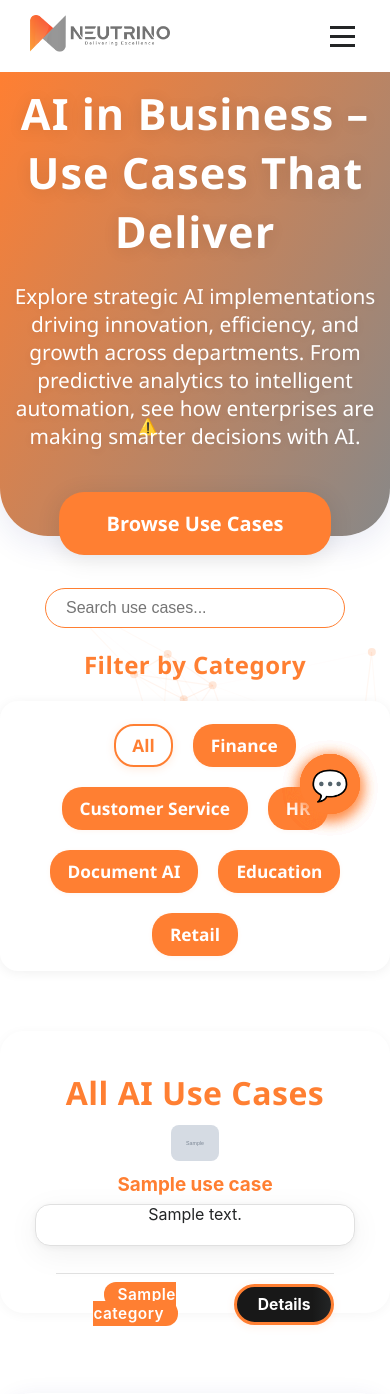
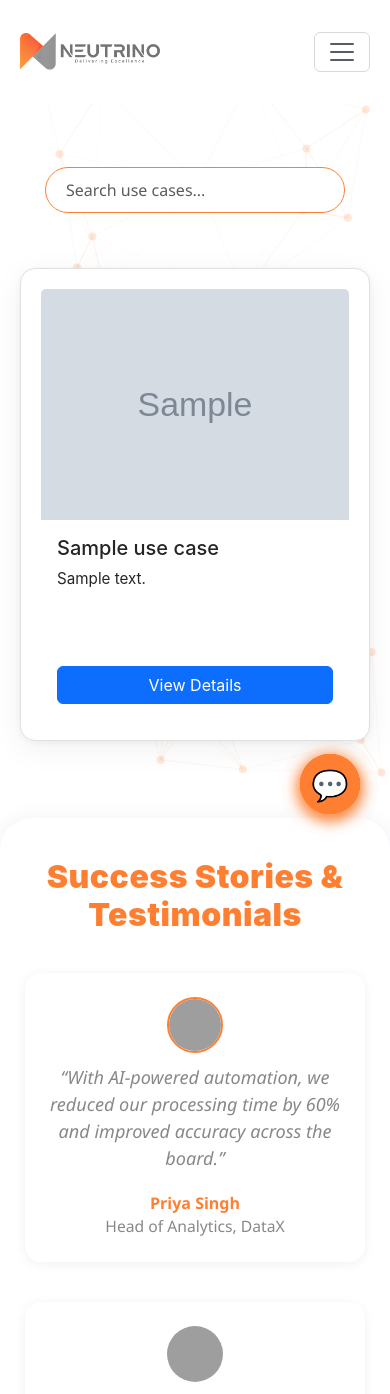
Before and after one commit to rahulmane27/ai-use-case-flask, a Flask app: template templates/use_cases.html in a window 390 px wide. Shown: the top 1394 px of the page. Run offline with Flask 3, Linux system fonts and the light colour scheme; the template is opened without the code that fills it: most values are stand-ins (such as "Sample title", 1, 10 or a date in 2020); grey boxes marked "Sample" are stand-in pictures; grey boxes are pictures that could not be loaded.

Commit message:
responsive

```diff
--- a/templates/index.html
+++ b/templates/index.html
@@ -6,6 +6,7 @@
     <title>AI & Innovation Foundry</title>
     <link href="https://fonts.googleapis.com/css2?family=Inter:wght@400;500;600;700;800&display=swap" rel="stylesheet">
     <link rel="stylesheet" href="https://cdnjs.cloudflare.com/ajax/libs/font-awesome/6.4.0/css/all.min.css">
+    <link href="https://cdn.jsdelivr.net/npm/bootstrap@5.3.0/dist/css/bootstrap.min.css" rel="stylesheet">
     <style>
         :root, [data-theme="light"] {
             --bg-color: #faf9f6;
@@ -806,7 +807,8 @@
     <script src="https://cdn.jsdelivr.net/npm/particles.js@2.0.0/particles.min.js"></script>
 </head>
 <body data-theme="light">
-    <div id="particles-js"></div>
+    <div class="container-fluid px-0">
+        <div id="particles-js"></div>
         <!-- Loading Animation Overlay -->
         <div class="loading-overlay" id="loadingOverlay">
             <video class="gif-animation" id="gifAnimation" autoplay muted playsinline>
--- a/templates/use_cases.html
+++ b/templates/use_cases.html
@@ -14,6 +14,8 @@
 
   <!-- Lottie -->
   <script src="https://unpkg.com/@lottiefiles/lottie-player@latest/dist/lottie-player.js"></script>
+
+  <link href="https://cdn.jsdelivr.net/npm/bootstrap@5.3.0/dist/css/bootstrap.min.css" rel="stylesheet">
 
   <style>
     * { margin: 0; padding: 0; box-sizing: border-box; }
@@ -615,101 +617,54 @@
   </style>
 </head>
 <body data-theme="light">
+  <div class="container-fluid px-0">
   <div id="particles-js"></div>
   <!-- Scroll Progress Bar -->
   <div class="scroll-progress" id="scrollProgress"></div>
   <!-- Toast Notification -->
   <div class="toast" id="toast"></div>
   <!-- Navigation -->
-  <nav>
-    <div class="nav-brand">
-      <a href="/use-cases" style="display:block;"><img src="{{ url_for('static', filename='images/logo.png') }}" alt="Logo" class="company-logo"></a>
-    </div>
-    <div class="mobile-menu-toggle" id="mobileMenuToggle">
-      <span></span>
-      <span></span>
-      <span></span>
-    </div>
-    <ul id="navMenu">
-      <li><a href="/">Home</a></li>
-      <li><a href="#about-section">About</a></li>
-      <li><a href="#usecases-section">Use Cases</a></li>
-      <li><a href="#contact-section">Contact</a></li>
-      <li><a href="#" id="loginNavLink">Login</a></li>
-      <li style="margin-left:auto;"><button class="theme-toggle" id="themeToggle" title="Toggle dark/light mode">🌓</button></li>
+  <nav class="navbar navbar-expand-lg navbar-light bg-white sticky-top">
+        <div class="container">
+            <a class="navbar-brand d-flex align-items-center" href="/">
+                <img src="/static/images/logo.png" class="company-logo img-fluid" alt="Logo">
+            </a>
+            <button class="navbar-toggler" type="button" data-bs-toggle="collapse" data-bs-target="#navbarNav" aria-controls="navbarNav" aria-expanded="false" aria-label="Toggle navigation">
+                <span class="navbar-toggler-icon"></span>
+            </button>
+            <div class="collapse navbar-collapse" id="navbarNav">
+                <ul class="navbar-nav ms-auto">
+                    <li class="nav-item"><a class="nav-link" href="/">Home</a></li>
+                    <li class="nav-item"><a class="nav-link" href="/use-cases">Use Cases</a></li>
+                    <li class="nav-item"><a class="nav-link" href="#contact">Contact</a></li>
                 </ul>
-  </nav>
-
-  <!-- Hero Section -->
-  <section class="hero-section" data-aos="fade-down" style="width:100vw;min-height:55vh;display:flex;flex-direction:column;align-items:center;justify-content:center;background:linear-gradient(120deg, var(--accent-orange) 0%, var(--accent-gray) 100%);border-radius:0 0 48px 48px;box-shadow:0 8px 32px 0 rgba(31,38,135,0.10);margin-bottom:2em;position:relative;">
-    <div style="z-index:2;max-width:700px;text-align:center;margin-top:60px;">
-      <h1 style="font-size:2.7rem;font-weight:800;color:#fff;letter-spacing:1px;margin-bottom:0.5em;text-shadow:0 2px 16px rgba(0,0,0,0.10);">AI in Business – Use Cases That Deliver</h1>
-      <p style="font-size:1.3rem;color:#fff;font-weight:500;text-shadow:0 2px 8px rgba(0,0,0,0.08);margin-bottom:2em;">Explore strategic AI implementations driving innovation, efficiency, and growth across departments. From predictive analytics to intelligent automation, see how enterprises are making smarter decisions with AI.</p>
-      <a href="#usecases-section" class="cta-btn" style="background:var(--accent-orange);color:#fff;border:none;border-radius:25px;padding:18px 48px;font-size:1.25rem;font-weight:bold;cursor:pointer;transition:background 0.2s,color 0.2s,transform 0.2s,box-shadow 0.2s;box-shadow:0 4px 24px rgba(0,0,0,0.10);text-decoration:none;margin-bottom:2.5em;display:inline-block;">Browse Use Cases</a>
-    </div>
-    <div style="position:absolute;right:32px;bottom:0;z-index:1;">
-    <lottie-player
-      src="https://assets2.lottiefiles.com/packages/lf20_4kx2q32n.json"
-      background="transparent"
-      speed="1"
-        style="width: 220px; height: 220px;"
-      loop
-      autoplay>
-    </lottie-player>
-  </div>
-  </section>
-
-  <!-- Search -->
-  <div class="search-container">
-    <input type="text" id="searchInput" placeholder="Search use cases...">
-  </div>
-
-  <!-- Filter Bar -->
-  <div style="max-width:900px;margin:0 auto 0.5em auto;" data-aos="fade-right">
-    <h2 style="text-align:center;font-size:1.5rem;font-weight:700;color:var(--accent-orange);margin-bottom:0.2em;letter-spacing:0.5px;">Filter by Category</h2>
-  <div class="filter-container">
-      <span style="margin-right:10px;display:flex;align-items:center;font-size:1.2em;color:var(--accent-orange);"><i class="fas fa-filter"></i></span>
-    <div class="filter-tag active" data-category="all">All</div>
-    <div class="filter-tag" data-category="finance">Finance</div>
-    <div class="filter-tag" data-category="customer-service">Customer Service</div>
-    <div class="filter-tag" data-category="hr">HR</div>
-    <div class="filter-tag" data-category="document">Document AI</div>
-    <div class="filter-tag" data-category="education">Education</div>
-    <div class="filter-tag" data-category="retail">Retail</div>
             </div>
         </div>
-
-  <!-- Use Case Grid -->
-  <section id="usecases-section" data-aos="fade-up" style="background:linear-gradient(120deg, var(--section-bg) 80%, #f7e9e1 120%);border-radius:24px;box-shadow:0 2px 12px rgba(0,0,0,0.04);padding:2.5em 0 2em 0;margin:2em 0;">
-    <h2 style="text-align:center;font-size:2rem;font-weight:700;color:var(--accent-orange);margin-bottom:1.2em;letter-spacing:0.5px;">All AI Use Cases</h2>
-    <div class="container" style="gap:2em 1.5em;">
-      {% if use_cases and use_cases|length > 0 %}
-    {% for uc in use_cases %}
-    <a href="{{ url_for('use_case_landing', use_case_id=loop.index0) }}" style="text-decoration: none; color: inherit;">
-          <div class="card scroll-fade-in" data-title="{{ uc.title }}" data-description="{{ uc.description }}" data-category="{{ uc.category }}">
-        <div class="card-inner">
-          <div class="card-front">
-            {% if uc.logo_url %}
-              <img src="{{ uc.logo_url }}" alt="Logo" style="max-width:48px;max-height:48px;margin-bottom:8px;border-radius:8px;object-fit:contain;background:#fff;" onerror="this.style.display='none'" />
-            {% else %}
-              <img src="{{ url_for('static', filename='images/logo.png') }}" alt="Default Logo" style="max-width:48px;max-height:48px;margin-bottom:8px;opacity:0.3;" />
-            {% endif %}
-                <h3 style="font-size:1.18em;font-weight:700;color:var(--accent-orange);margin-bottom:0.3em;">{{ uc.title }}</h3>
-                <p style="font-size:1em;color:var(--text-color);margin-bottom:0.7em;">{{ uc.description }}</p>
-                <div class="card-footer">
-                  <span class="card-category">{{ uc.category|capitalize }}</span>
-                  <a href="{{ url_for('use_case_landing', use_case_id=loop.index0) }}" class="details-btn">Details</a>
+    </nav>
+    <div class="container mt-4">
+        <div class="row justify-content-center">
+            <div class="col-12 col-md-8">
+                <div class="search-container mb-4">
+                    <input type="text" id="searchInput" placeholder="Search use cases..." class="form-control">
                 </div>
             </div>
         </div>
+        <div class="row">
+            {% for use_case in use_cases %}
+            <div class="col-12 col-sm-6 col-md-4 col-lg-3 mb-4">
+                <div class="card h-100">
+                    <img src="{{ use_case.logo_url or '/static/images/logo.png' }}" class="card-img-top img-fluid" alt="Logo" onerror="this.style.display='none'">
+                    <div class="card-body d-flex flex-column">
+                        <h5 class="card-title">{{ use_case.title }}</h5>
+                        <p class="card-text">{{ use_case.description }}</p>
+                        <a href="/use-case/{{ loop.index0 }}" class="btn btn-primary mt-auto">View Details</a>
                     </div>
-    </a>
+                </div>
+            </div>
             {% endfor %}
-      {% else %}
-        <div style="width:100%;text-align:center;color:var(--accent-gray);font-size:1.2em;padding:2em 0;">No use cases available yet. Please check back soon!</div>
-      {% endif %}
         </div>
-  </section>
+    </div>
+</div>
 
   <!-- Bold Carousel for Success Stories & Testimonials -->
   <section style="max-width:1100px;margin:3em auto 2em auto;padding:2.5em 1.5em;background:var(--card-bg);border-radius:32px;box-shadow:0 4px 24px rgba(31,38,135,0.08);">
```
Also changed, not shown: templates/admin.html (+25 -25 lines), templates/use_case_landing.html (+27 -31 lines). Lines whose indentation alone changed are shown as unchanged.
